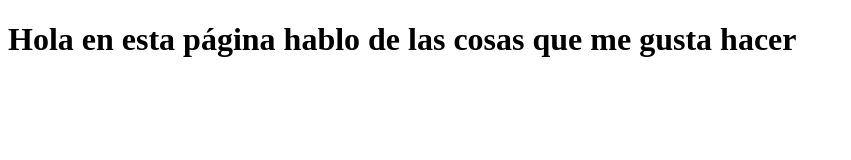
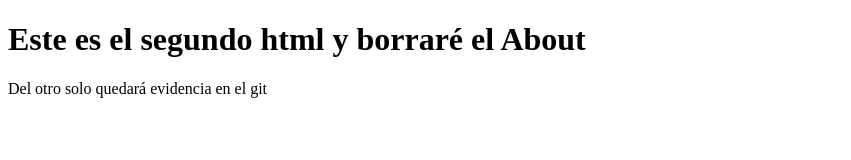
Before and after one commit to bidallei/repository_python, a plain HTML site: page second.html in a window 1280 px wide. Shown: the whole page, without its empty margins (0-851 px from the left). Drawn offline with Linux system fonts and the light colour scheme.

Commit message:
Add the second html file and erased the About page

```diff
--- a/about.html
+++ b/second.html
@@ -3,9 +3,10 @@
 <head>
     <meta charset="UTF-8">
     <meta name="viewport" content="width=device-width, initial-scale=1.0">
-    <title>About</title>
+    <title>Second html</title>
 </head>
 <body>
-    <h1>Hola en esta página hablo de las cosas que me gusta hacer</p>
+    <h1>Este es el segundo html y borraré el About</h1>
+    <p>Del otro solo quedará evidencia en el git</p>
 </body>
 </html>
```
